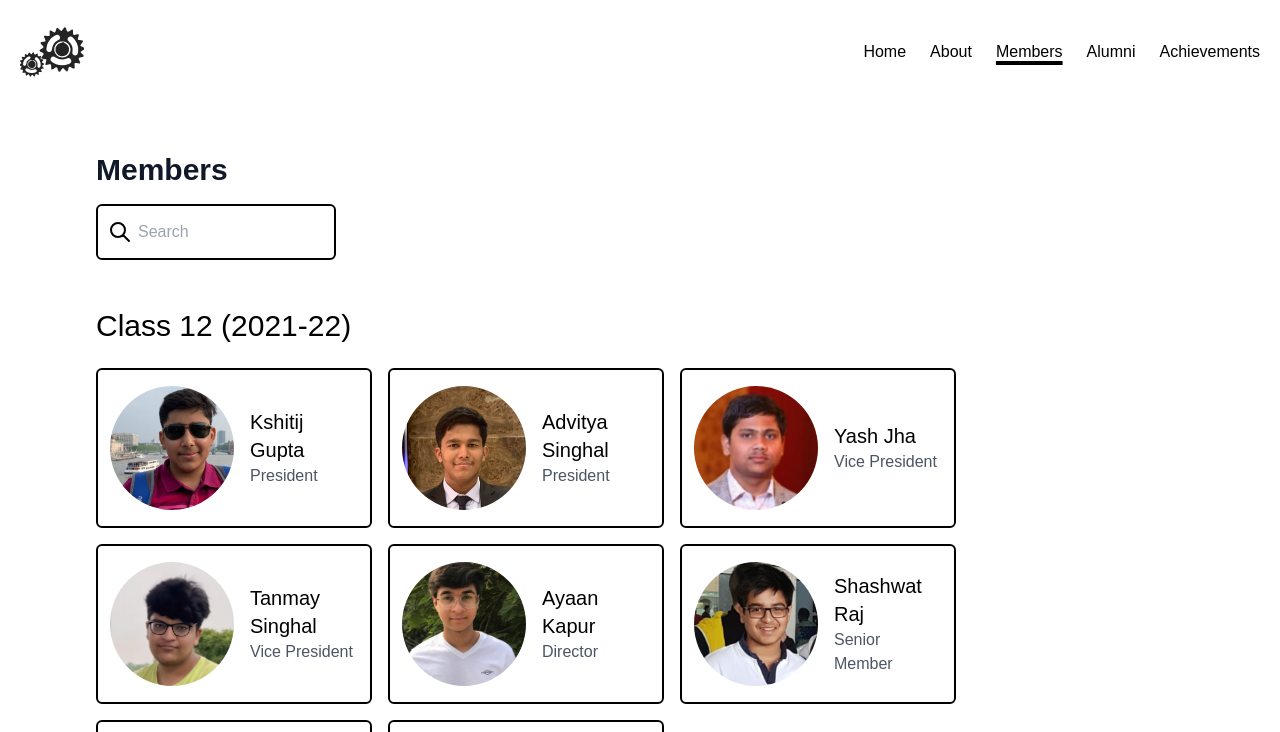
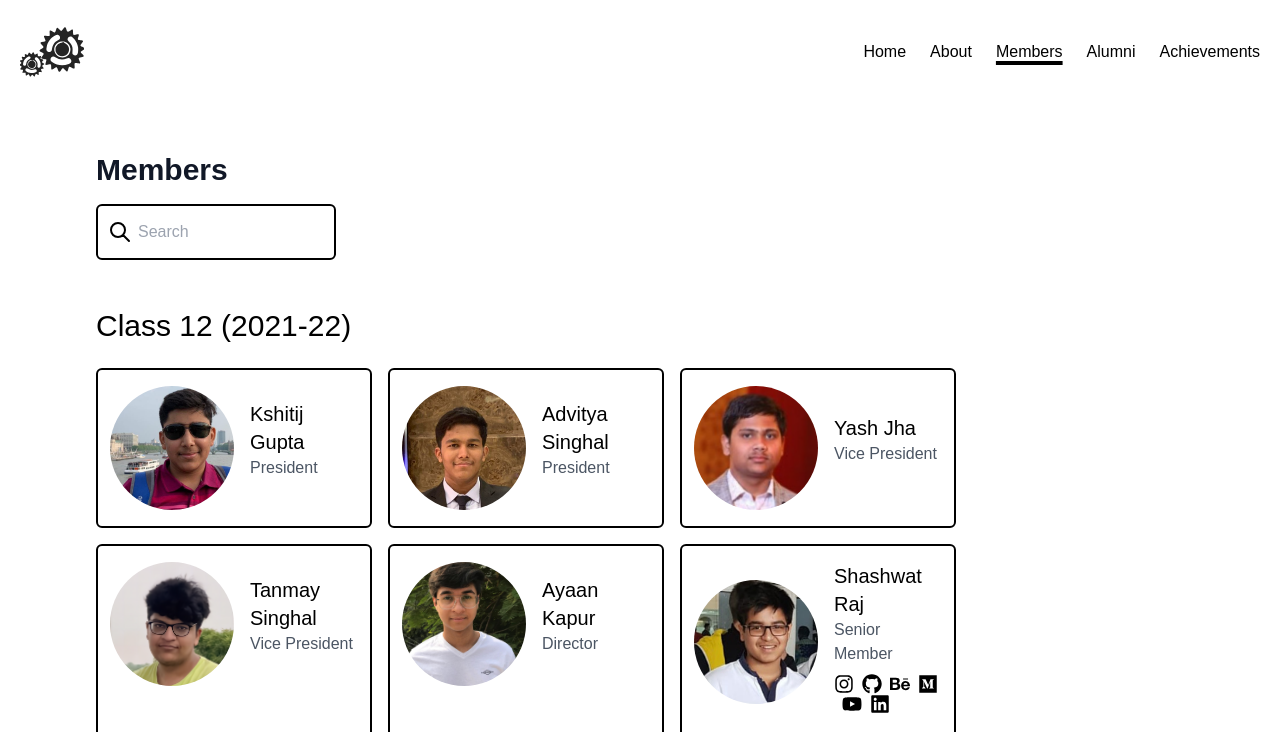
Before and after one commit to RoboKnights-Clan/RoboKnights-Clan.github.io, a Next.js app: page /members in a window 1280 px wide. Shown: the top 732 px of the page. Built offline with nearby package versions, Linux system fonts and the light colour scheme.

Commit message:
Add member socials functionality

```diff
--- a/data/members.ts
+++ b/data/members.ts
@@ -31,6 +31,32 @@ export const members = [
         name: "Shashwat Raj",
         role: "Senior Member",
         src: "/images/members/Shashwat.jpg",
+        socials: [
+          {
+            type: "instagram",
+            url: "https://instagram.com/shash.is.fine/"
+          },
+          {
+            type: "github",
+            url: "https://github.com/darthvader58"
+          },
+          {
+            type: "behance",
+            url: "https://www.behance.net/shashwatraj1"
+          },
+          {
+            type: "medium",
+            url: "https://shashwatraj.medium.com/"
+          },
+          {
+            type: "youtube",
+            url: "https://m.youtube.com/channel/UCzHzQ0ssp26IMFIW-ZTrARA"
+          },
+          {
+            type: "linkedin",
+            url: "https://www.linkedin.com/in/shashwat-raj-948b431b0"
+          }
+        ]
       },
       {
         name: "Aniket Negi",
@@ -101,6 +127,12 @@ export const members = [
         name: "Adi Mathur",
         role: "Senior Member",
         src: "/images/members/Adi.png",
+        socials: [
+          {
+            type: "github",
+            url: "https://github.com/IDoEverything"
+          }
+        ]
       },
       {
         name: "Bhavya Verma",
--- a/pages/members.tsx
+++ b/pages/members.tsx
@@ -1,6 +1,7 @@
 import React from "react";
 import Layout from "../components/Layout/Layout";
 import { members } from "../data/members";
+import { FaGithub, FaLinkedin, FaFacebook, FaInstagram, FaBehance, FaMedium, FaYoutube } from "react-icons/fa";
 
 const MembersPage = () => {
   let [shownMembers, setMembers] = React.useState(members);
@@ -20,6 +21,53 @@ const MembersPage = () => {
       );
     } else setMembers(members);
   };
+
+  const memberElement = (mem: any, index: number) => {
+    return (
+      <div
+        className="p-2 lg:w-1/4 md:w-1/2 w-full border-2 border-black px-3 m-2 py-4 rounded-md"
+        key={index}
+      >
+        <div className="flex flex-row space-x-4 items-center">
+          <img
+            className="rounded-full aspect-square object-cover object-center w-1/2"
+            src={mem.src}
+            alt={mem.name}
+          />
+          <div className="flex flex-col">
+            <h3 className="text-xl font-medium">{mem.name}</h3>
+            <p className="text-gray-600">{mem.role}</p>
+            <div className="flex flex-row space-x-2 my-2 flex-wrap">
+          {mem.socials ? mem.socials.map((social: any, index: number) => { return(<a
+                  key={index}
+                  href={social.url}
+                  target="_blank"
+                  rel="noopener noreferrer"
+                  className="text-black text-xl"
+                >
+                  {
+                    social.type == "github" ?
+                    <FaGithub /> :
+                    social.type == "instagram" ?
+                    <FaInstagram /> :
+                    social.type == "facebook" ?
+                    <FaFacebook /> :
+                    social.type == "behance" ?
+                    <FaBehance /> :
+                    social.type == "medium" ?
+                    <FaMedium /> :
+                    social.type == "youtube" ?
+                    <FaYoutube /> :
+                    social.type == "linkedin" ?
+                    <FaLinkedin /> : <></>
+                  }
+                </a>) }) : <></>}
+          </div>
+          </div>
+        </div>
+      </div>
+    )
+  }
 
   return (
     <Layout title="Members">
@@ -68,24 +116,7 @@ const MembersPage = () => {
                 </h2>
                 <div className="flex flex-wrap -m-2">
                   {mem.members.map((mem, index) => {
-                    return (
-                      <div
-                        className="p-2 lg:w-1/4 md:w-1/2 w-full border-2 border-black px-3 m-2 py-4 rounded-md"
-                        key={index}
-                      >
-                        <div className="flex flex-row space-x-4 items-center">
-                          <img
-                            className="rounded-full aspect-square object-cover object-center w-1/2"
-                            src={mem.src}
-                            alt={mem.name}
-                          />
-                          <div className="flex flex-col">
-                            <h3 className="text-xl font-medium">{mem.name}</h3>
-                            <p className="text-gray-600">{mem.role}</p>
-                          </div>
-                        </div>
-                      </div>
-                    );
+                    return memberElement(mem, index);
                   })}
                 </div>
               </div>
```
